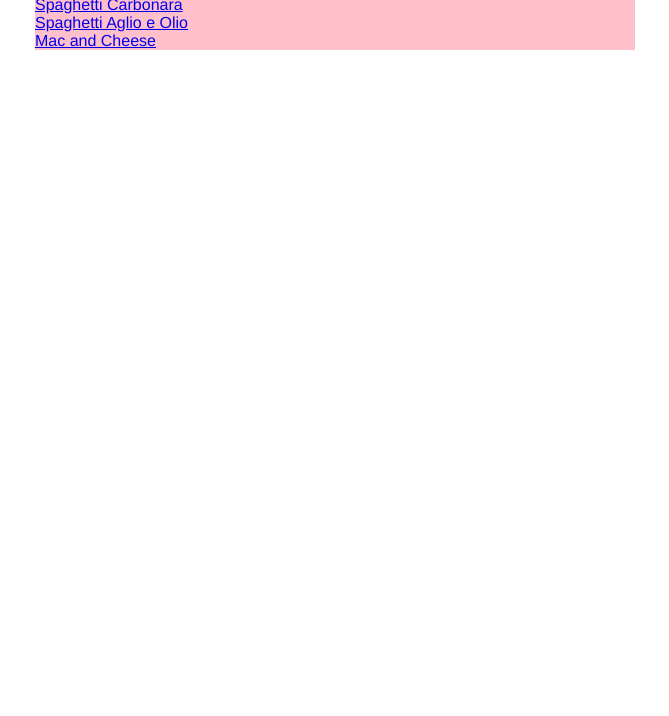
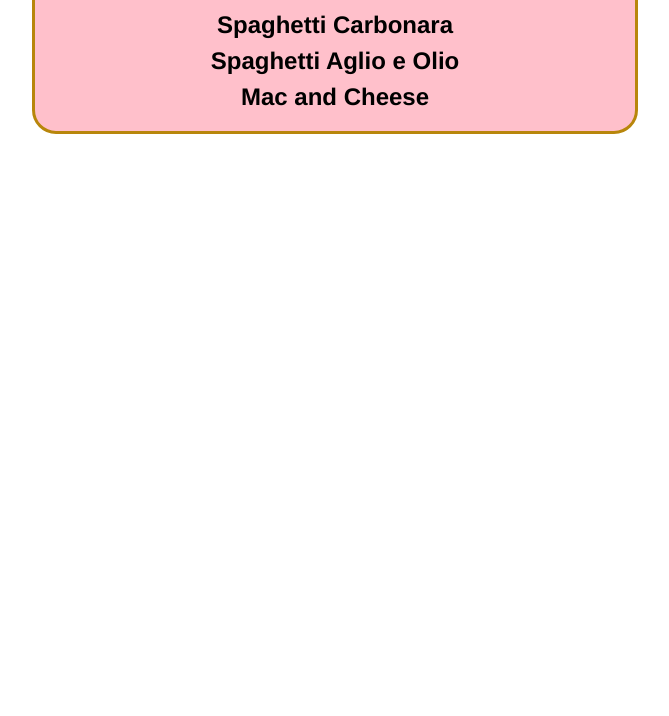
Before and after one commit to TheBasedOne/odin-recipes, a plain HTML site: page index.html in a window 1280 px wide. Shown: the part 84-800 px from the top of the page, without its empty margins (305-974 px from the left). Drawn offline with Linux system fonts and the light colour scheme.

Commit message:
Modify styles

```diff
--- a/styles.css
+++ b/styles.css
@@ -8,16 +8,21 @@
     max-width: 600px;
     margin: auto;
     background-color: pink;
+    border-style: solid;
+    border-color: darkgoldenrod;
+    border-radius: 24px;
 }
 
 .main ul {
     list-style: none;
     padding-left: 0;
+    text-align: center;
 }
 
 .main h1 {
     background: lightblue;
     color: #e9b123;
+
 }
 
 h1 {
@@ -32,3 +37,11 @@ img {
     width: auto;
     height: 250px;
 }
+
+a {
+    text-decoration: none;
+    color: black;
+    font-weight: 700;
+    font-size: 24px;
+    line-height: 1.5;
+}
```
